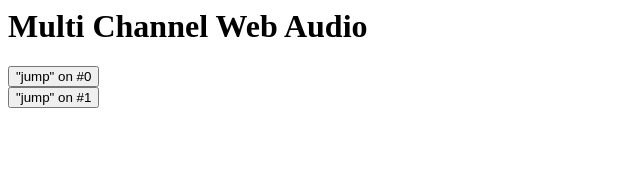
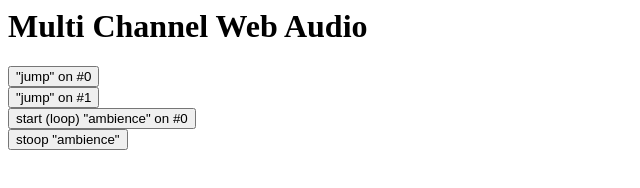
Before and after one commit to RandomStudio/multi-speaker-web, a website built with Vite: page example/index.html in a window 1280 px wide. Shown: the whole page, without its empty margins (0-640 px from the left). Built offline with nearby package versions, Linux system fonts and the light colour scheme.

Commit message:
WIP reworking example

```diff
--- a/example/example.ts
+++ b/example/example.ts
@@ -1,10 +1,12 @@
 import MultiChannelPlayer from "../dist";
 import "./clips/jump.mp3";
 import "./clips/land.mp3";
+import "./clips/ambience.mp3";
 
 export const player = new MultiChannelPlayer(2);
 
 player.loadSamples({
   jump: "/clips/jump.mp3",
-  land: "/clips/land.mp3"
+  land: "/clips/land.mp3",
+  ambience: "/clips/ambience.mp3"
 });
--- a/example/index.html
+++ b/example/index.html
@@ -13,5 +13,15 @@
         "jump" on #1
       </button>
     </div>
+    <div>
+      <button onclick="p.player.play('ambience', 1, { loop: true });">
+        start (loop) "ambience" on #0
+      </button>
+    </div>
+    <div>
+      <button onclick="p.player.stop('ambience');">
+        stoop "ambience"
+      </button>
+    </div>
   </body>
 </html>
--- a/package.json
+++ b/package.json
@@ -17,11 +17,9 @@
   "author": "Stephen Buchanan",
   "license": "ISC",
   "devDependencies": {
-    "parcel-bundler": "^1.12.4",
     "prettier": "^1.19.1",
-    "tslint": "^6.0.0",
-    "tslint-config-prettier": "^1.18.0",
-    "typescript": "^3.8.2"
+    "typescript": "^4.8.3",
+    "vite": "^3.1.0"
   },
   "browserslist": [
     "last 1 Chrome versions"
```
Also changed, not shown: 7 other files.
